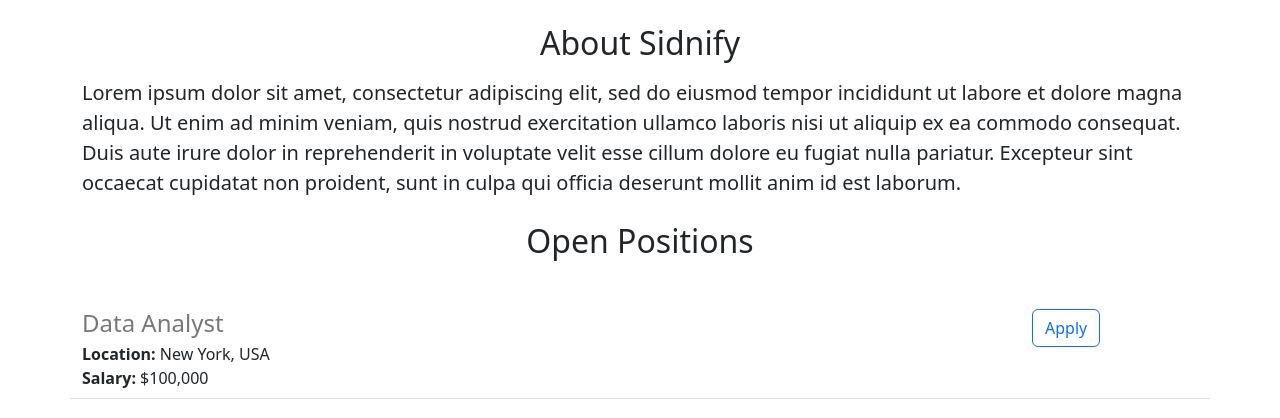
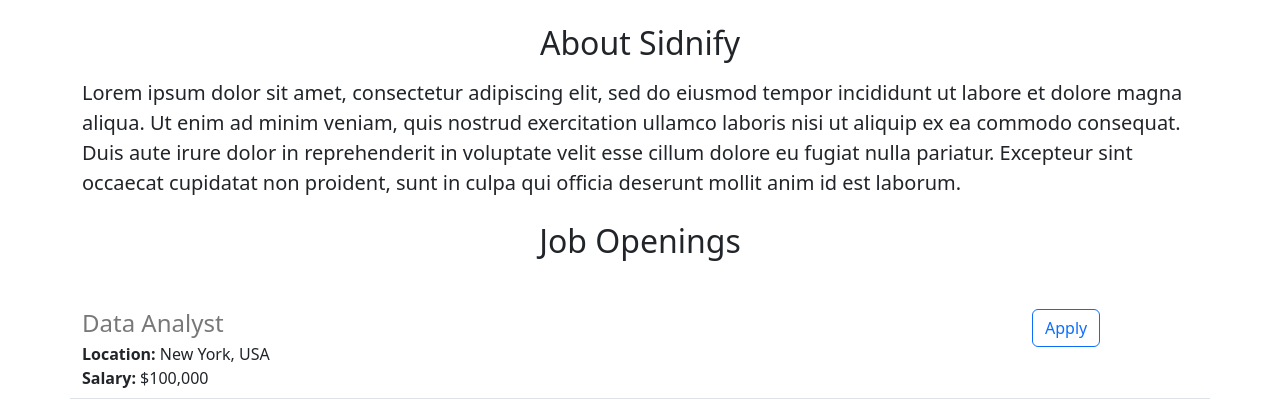
Before and after one commit to Sideeqkolade/career-website-v2, a Flask app: page / in a window 1280 px wide. Shown: the part 432-850 px from the top of the page. Run offline with Flask 3, Linux system fonts and the light colour scheme.

Commit message:
made some changes

```diff
--- a/templates/home.html
+++ b/templates/home.html
@@ -25,7 +25,7 @@
       <p class="lead">
         Lorem ipsum dolor sit amet, consectetur adipiscing elit, sed do eiusmod tempor incididunt ut labore et dolore magna aliqua. Ut enim ad minim veniam, quis nostrud exercitation ullamco laboris nisi ut aliquip ex ea commodo consequat. Duis aute irure dolor in reprehenderit in voluptate velit esse cillum dolore eu fugiat nulla pariatur. Excepteur sint occaecat cupidatat non proident, sunt in culpa qui officia deserunt mollit anim id est laborum.
       </p>
-      <h2 class="text-center mt-4 mb-5">Open Positions</h2>
+      <h2 class="text-center mt-4 mb-5">Job Openings</h2>
       <div>
           {% for job in jobs %}
             {% include 'jobitems.html' %}
```
